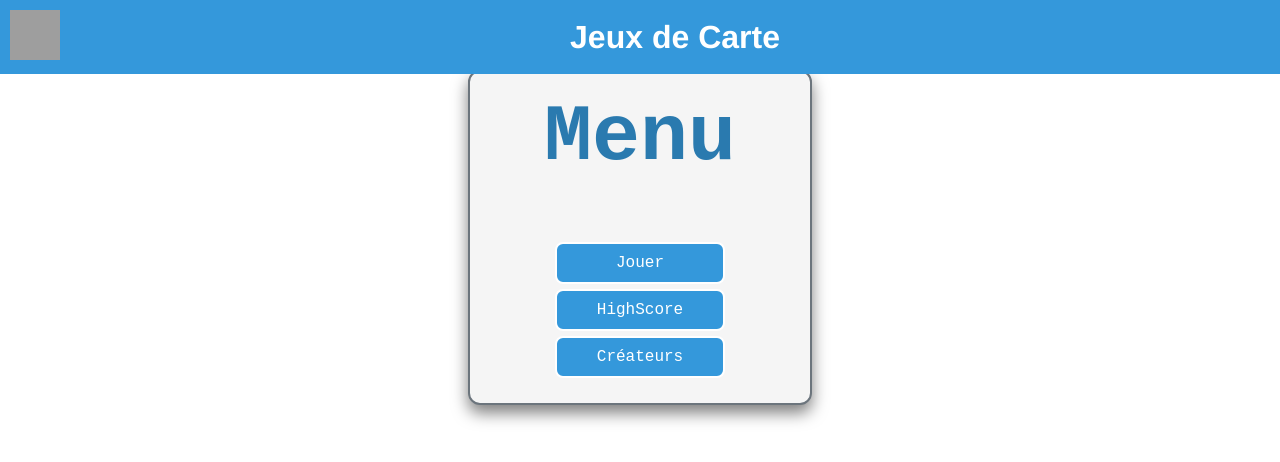
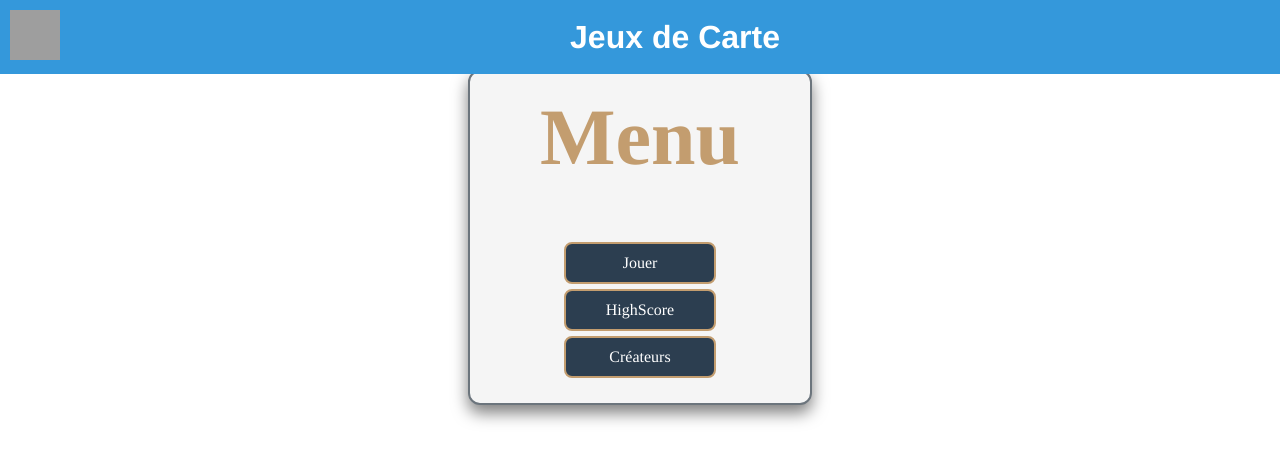
Before and after one commit to NightOfHorror/Vue, a Vue app in the folder frontend/: page /#/ in a window 1280 px wide. Shown: the top 462 px of the page. Built offline with nearby package versions, Linux system fonts and the light colour scheme; grey boxes are pictures that could not be loaded.

Commit message:
alpha 0.2

```diff
--- a/frontend/src/components/MainMenu.vue
+++ b/frontend/src/components/MainMenu.vue
@@ -30,7 +30,7 @@ main {
   align-items: flex-start;
   height: 100vh;
   margin-top: 50px;
-  font-family: 'Courier New', Courier, monospace;
+  font-family: 'Old English Text MT', Times, serif;
 }
 
 .game-card {
@@ -40,7 +40,7 @@ main {
   box-shadow: 0 8px 16px rgba(0, 0, 0, 0.5); /* Ombre légère */
   width: 300px;
   padding: 20px;
-  color: #2A7AAF; /* Texte blanc */
+  color: #C39D6F; /* Texte blanc */
   align-items: center;
   transition : box-shadow 0.5s ease;
 
@@ -69,14 +69,14 @@ div a.button {
   margin: 5px;
   text-decoration: none;
   color: #fff;
-  background-color: #3498db;
-  border: 2px solid #fff;
+  background-color: #2C3E50;
+  border: 2px solid #C39D6F;
   border-radius: 8px;
   transition: background-color 0.3s ease, color 0.3s ease;
 }
 
 div a.button:hover {
-  color: #1a1a1a; /* Couleur de fond sombre pour les liens au survol */ /* Couleur bleue pour les liens au survol */
+  color: #C39D6F; /* Couleur de fond sombre pour les liens au survol */ /* Couleur bleue pour les liens au survol */
 }
 </style>
   /* Style additionnel pour les liens si nécessaire */
```
